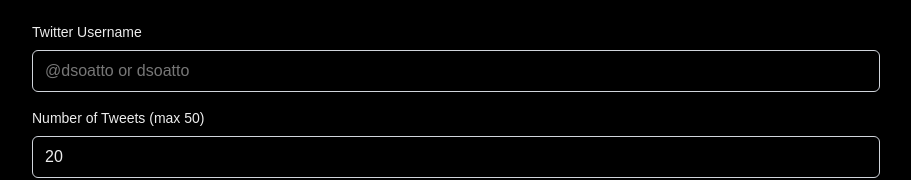
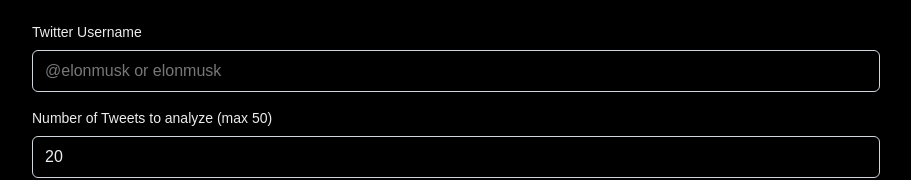
Before and after one commit to Dario-Soatto/political-compass, a Next.js app: page / in a window 1280 px wide. Shown: the part 220-400 px from the top of the page, without its empty margins (184-1095 px from the left). Built offline with nearby package versions, Linux system fonts and the light colour scheme.

Commit message:
Fixed defaults UI

```diff
--- a/src/components/features/TwitterScraper.tsx
+++ b/src/components/features/TwitterScraper.tsx
@@ -155,7 +155,14 @@
               <input
                 type="checkbox"
                 checked={useMockData}
-                onChange={(e) => setUseMockData(e.target.checked)}
+                onChange={(e) => {
+                  const isChecked = e.target.checked;
+                  setUseMockData(isChecked);
+                  // Auto-fill username when enabling mock data
+                  if (isChecked) {
+                    setUsername('dsoatto');
+                  }
+                }}
                 className="mr-2"
               />
               Use mock data (for testing without API limits)
@@ -191,15 +198,16 @@
               id="username"
               value={username}
               onChange={(e) => setUsername(e.target.value)}
-              placeholder="@dsoatto or dsoatto"
+              placeholder="@elonmusk or elonmusk"
               className="w-full px-3 py-2 border border-gray-300 rounded-md focus:outline-none focus:ring-2 focus:ring-blue-500"
               required
+              readOnly={useMockData}
             />
           </div>
 
           <div>
             <label htmlFor="limit" className="block text-sm font-medium mb-2">
-              Number of Tweets (max 50)
+              Number of Tweets to analyze (max 50)
             </label>
             <input
               type="number"
```
